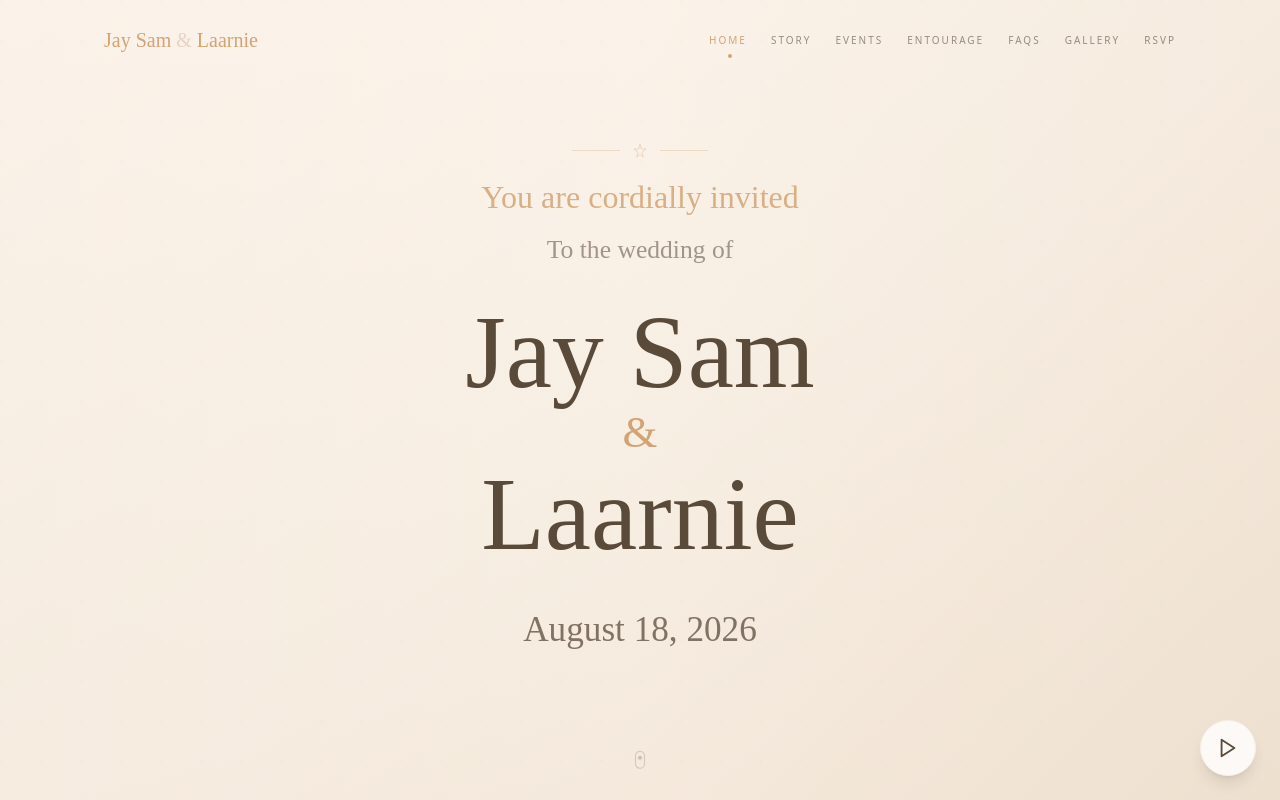
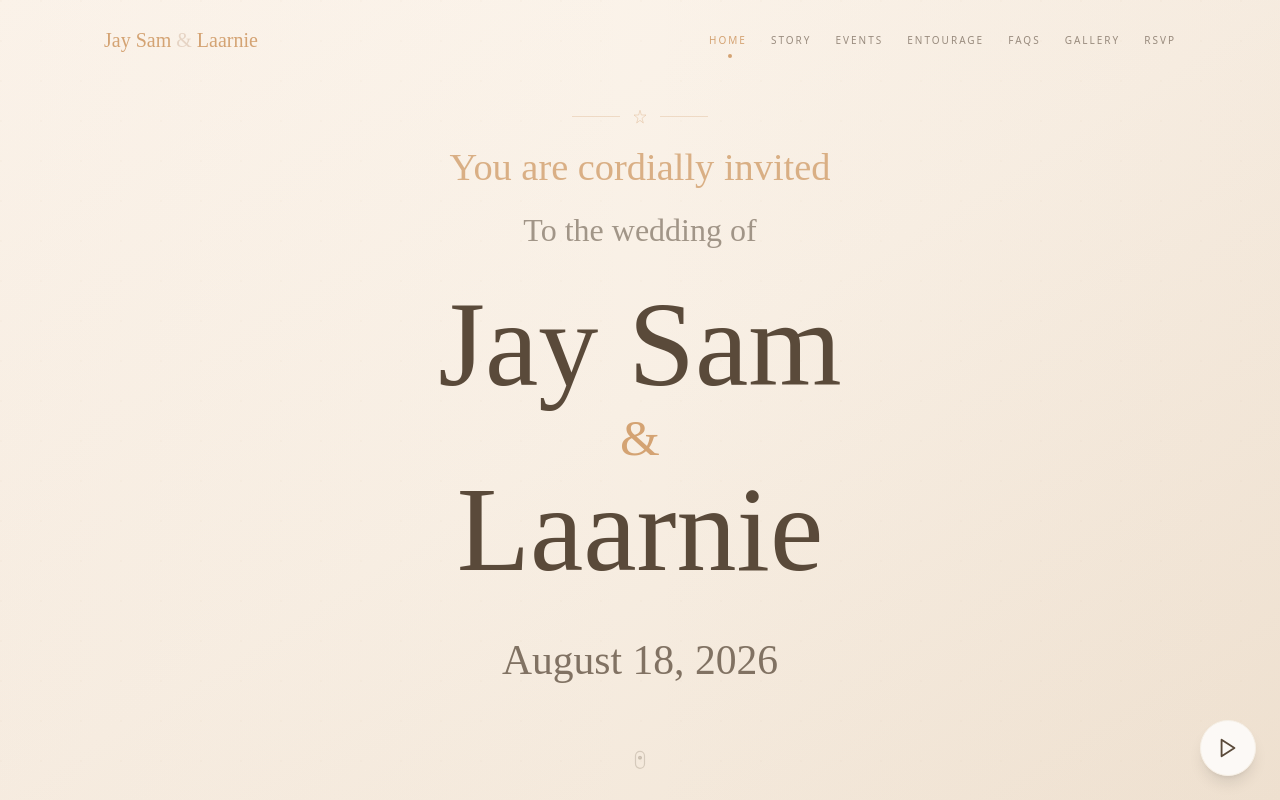
Before and after one commit to Japh09066/wedding-invitation, a Next.js app: page / in a window 1280 px wide. Shown: the top 800 px of the page. Built offline with nearby package versions, Linux system fonts and the light colour scheme.

Commit message:
hero: remove animation delay, larger calligraphy text

```diff
--- a/app/components/HeroSection.tsx
+++ b/app/components/HeroSection.tsx
@@ -1,7 +1,7 @@
 'use client';
 
 import { motion, useScroll, useTransform } from 'framer-motion';
-import { useEffect, useState, useRef } from 'react';
+import { useRef } from 'react';
 
 interface HeroSectionProps {
   coupleName?: string;
@@ -12,20 +12,19 @@ const container = {
   hidden: { opacity: 0 },
   show: {
     opacity: 1,
-    transition: { staggerChildren: 0.18, delayChildren: 0.15 },
+    transition: { staggerChildren: 0.06, delayChildren: 0 },
   },
 };
 
 const fadeUp = {
-  hidden: { opacity: 0, y: 24 },
-  show: { opacity: 1, y: 0, transition: { duration: 0.9, ease: [0.25, 0.46, 0.45, 0.94] } },
+  hidden: { opacity: 0, y: 20 },
+  show: { opacity: 1, y: 0, transition: { duration: 0.5, ease: [0.25, 0.46, 0.45, 0.94] } },
 };
 
 export default function HeroSection({
   coupleName = 'Jay Sam & Laarnie',
   weddingDate = 'August 18, 2026',
 }: HeroSectionProps) {
-  const [loaded, setLoaded] = useState(false);
   const sectionRef = useRef<HTMLDivElement>(null);
   const [name1, name2] = coupleName.split('&').map((s) => s.trim());
 
@@ -37,10 +36,6 @@ export default function HeroSection({
   const overlayOpacity = useTransform(scrollYProgress, [0, 0.6], [1, 0]);
   const patternOpacity = useTransform(scrollYProgress, [0, 0.5], [0.04, 0]);
   const textY = useTransform(scrollYProgress, [0, 0.8], [0, 60]);
-
-  useEffect(() => {
-    setLoaded(true);
-  }, []);
 
   return (
     <section
@@ -87,7 +82,7 @@ export default function HeroSection({
       <motion.div
         variants={container}
         initial="hidden"
-        animate={loaded ? 'show' : 'hidden'}
+        animate="show"
         style={{ y: textY }}
         className="relative z-10 flex flex-col items-center justify-center h-full w-full px-6"
       >
@@ -105,27 +100,27 @@ export default function HeroSection({
 
         <motion.p
           variants={fadeUp}
-          className="font-script text-floral-gold/85 text-[clamp(1.2rem,3.5vw,2rem)] leading-snug mb-3"
+          className="font-script text-floral-gold/85 text-[clamp(1.4rem,4vw,2.4rem)] leading-snug mb-3"
         >
           You are cordially invited
         </motion.p>
 
         <motion.p
           variants={fadeUp}
-          className="font-script text-floral-deep/55 text-[clamp(1rem,3vw,1.6rem)] mb-6 sm:mb-7"
+          className="font-script text-floral-deep/55 text-[clamp(1.2rem,3.5vw,2rem)] mb-6 sm:mb-7"
         >
           To the wedding of
         </motion.p>
 
         <motion.div variants={fadeUp} className="text-center mb-7 sm:mb-9">
           <h1 className="leading-none">
-            <span className="font-script text-floral-deep text-[clamp(3rem,10vw,6.5rem)] leading-[1.05] block">
+            <span className="font-script text-floral-deep text-[clamp(3.5rem,12vw,7.5rem)] leading-[1.05] block">
               {name1}
             </span>
-            <span className="font-script text-floral-gold text-[clamp(1.4rem,4.5vw,2.8rem)] leading-none block my-0.5 sm:my-1">
+            <span className="font-script text-floral-gold text-[clamp(1.6rem,5vw,3.2rem)] leading-none block my-0.5 sm:my-1">
               &amp;
             </span>
-            <span className="font-script text-floral-deep text-[clamp(3rem,10vw,6.5rem)] leading-[1.05] block">
+            <span className="font-script text-floral-deep text-[clamp(3.5rem,12vw,7.5rem)] leading-[1.05] block">
               {name2}
             </span>
           </h1>
@@ -133,7 +128,7 @@ export default function HeroSection({
 
         <motion.p
           variants={fadeUp}
-          className="font-script text-floral-deep/75 text-[clamp(1.3rem,4vw,2.2rem)] mb-0"
+          className="font-script text-floral-deep/75 text-[clamp(1.5rem,4.5vw,2.6rem)] mb-0"
         >
           {weddingDate}
         </motion.p>
```
